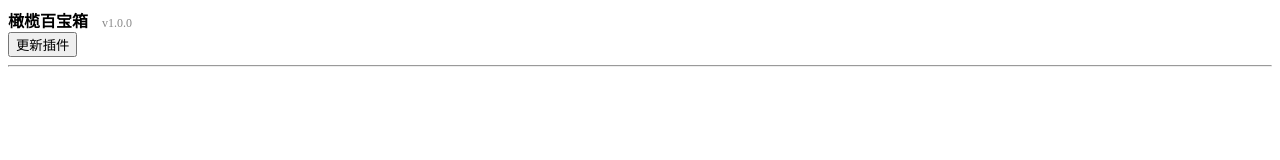
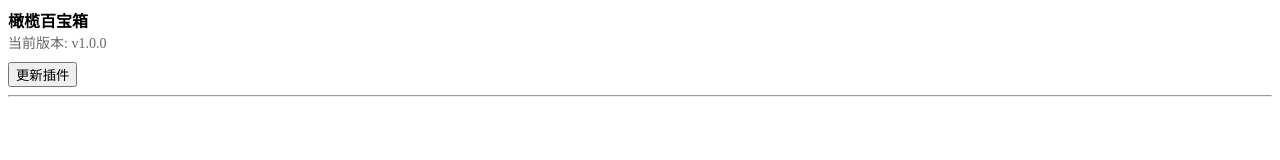
Before and after one commit to Liu-fucheng/Olivia-s-Toolkit, a plain HTML site: page index.html in a window 1280 px wide. Drawn offline with Linux system fonts and the light colour scheme.

Commit message:
Update index.html

```diff
--- a/index.html
+++ b/index.html
@@ -2,13 +2,16 @@
     <div class="inline-drawer">
         <div class="inline-drawer-toggle inline-drawer-header">
             <b>橄榄百宝箱</b>
-            <span id="version-info" style="margin-left: 10px; font-size: 12px; color: #888;">
-                <span id="current-version">v1.0.0</span>
-                <span id="update-badge" style="display: none; margin-left: 5px; background: #ff4444; color: white; padding: 2px 6px; border-radius: 3px; font-size: 10px;">有更新</span>
-            </span>
             <div class="inline-drawer-icon fa-solid fa-circle-chevron-down down"></div>
         </div>
         <div class="inline-drawer-content">
+            <div class="olivia-toolkit_block" style="margin-bottom: 10px;">
+                <span id="version-info" style="font-size: 14px; color: #666;">
+                    当前版本: <span id="current-version">v1.0.0</span>
+                    <span id="update-badge" style="display: none; margin-left: 8px; background: #ff4444; color: white; padding: 2px 8px; border-radius: 4px; font-size: 11px;">有更新</span>
+                </span>
+            </div>
+
             <div class="olivia-toolkit_block flex-container">
                 <input id="update_plugin_button" class="menu_button" type="submit" value="更新插件" />
             </div>
```
